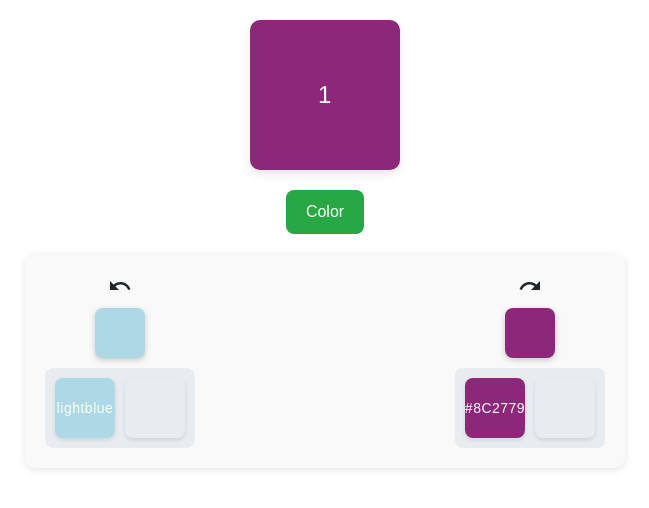
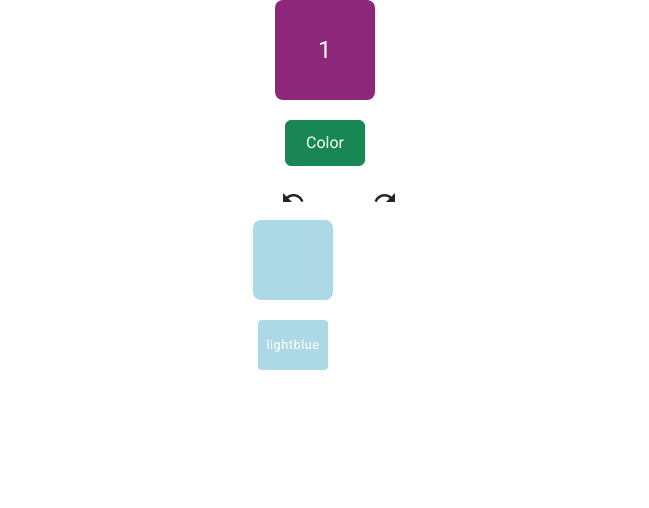
Before and after one commit to ElivertLalaj/dev-internship, an Angular app: page / in a window 1280 px wide. Both pictures are taken after a click on the button "Color". Shown: the top 508 px of the page, without its empty margins (315-964 px from the left). Built offline with nearby package versions, Linux system fonts and the light colour scheme.

Commit message:
Lista Undo & Redo

```diff
--- a/package.json
+++ b/package.json
@@ -12,7 +12,7 @@
   "private": true,
   "dependencies": {
     "@angular/animations": "^18.2.0",
-    "@angular/cdk": "^18.2.9",
+    "@angular/cdk": "^18.2.10",
     "@angular/common": "^18.2.0",
     "@angular/compiler": "^18.2.0",
     "@angular/core": "^18.2.0",
--- a/src/app/angular-material/angular-material.module.ts
+++ b/src/app/angular-material/angular-material.module.ts
@@ -16,11 +16,6 @@ import {MatTableModule} from '@angular/material/table';
     CdkDragHandle,
     MatSlideToggleModule,
     MatTableModule
-
-
-
-
-
   ],
   exports: [
     CommonModule,
--- a/src/app/app.component.css
+++ b/src/app/app.component.css
@@ -1,112 +1,65 @@
-/* General styles */
 .container {
     display: flex;
     flex-direction: column;
     align-items: center;
     gap: 20px;
-    padding: 20px;
-    font-family: 'Arial', sans-serif;
   }
 
   .square {
-    width: 150px;
-    height: 150px;
-    border-radius: 10px;
+    width: 100px;
+    height: 100px;
     display: flex;
     justify-content: center;
     align-items: center;
-    font-size: 24px;
-    color: #fff;
-    box-shadow: 0 4px 10px rgba(0, 0, 0, 0.1);
-    cursor: move;
-    transition: all 0.3s ease-in-out;
-  }
-
-  .square:hover {
-    transform: scale(1.05);
+    font-size: 1.5em;
+    color: white;
+    border-radius: 8px;
   }
 
   .btn {
     padding: 10px 20px;
-    font-size: 16px;
-    border-radius: 8px;
-    cursor: pointer;
-    transition: background-color 0.3s ease;
-  }
-
-  .btn-success {
-    background-color: #28a745;
-    color: white;
-    border: none;
-  }
-
-  .btn-success:hover {
-    background-color: #218838;
+    font-size: 1em;
   }
 
   .material {
     display: flex;
-    justify-content: space-between;
-    width: 100%;
-    max-width: 600px;
-    padding: 20px;
-    background-color: #f9f9f9;
-    border-radius: 10px;
-    box-shadow: 0 2px 8px rgba(0, 0, 0, 0.1);
+    gap: 40px;
   }
 
   .material-section {
     display: flex;
     flex-direction: column;
     align-items: center;
-    gap: 10px;
   }
 
   .icon {
     font-size: 24px;
     cursor: pointer;
-    transition: color 0.2s ease;
+    margin-bottom: 10px;
   }
 
-  .icon:hover {
-    color: #007bff;
-  }
-
-  .square-small {
-    width: 50px;
-    height: 50px;
+  .large-square {
+    width: 80px;
+    height: 80px;
     border-radius: 8px;
-    cursor: move;
+    margin-bottom: 10px;
   }
 
   .example-list {
     display: flex;
     flex-wrap: wrap;
-    gap: 10px;
-    padding: 10px;
-    background-color: #e9ecef;
-    border-radius: 8px;
+    gap: 5px;
+    max-width: 200px;
+    margin-top: 10px;
   }
 
   .example-box {
-    width: 60px;
-    height: 60px;
+    width: 70px;
+    height: 50px;
     display: flex;
     justify-content: center;
     align-items: center;
     color: white;
-    font-size: 14px;
-    border-radius: 8px;
-    box-shadow: 0 2px 4px rgba(0, 0, 0, 0.1);
-    cursor: move;
-    transition: transform 0.2s ease;
+    font-size: 0.8em;
+    border-radius: 4px;
   }
-
-  .example-box:hover {
-    transform: translateY(-3px);
-  }
-
-  .undo_square,
-  .redo_square {
-    box-shadow: 0 2px 6px rgba(0, 0, 0, 0.2);
-  }
--- a/src/app/app.component.html
+++ b/src/app/app.component.html
@@ -1,35 +1,29 @@
-<router-outlet>
-
 <div class="container">
-    <!-- Square that changes color -->
   <div class="square" [style.backgroundColor]="squareColor" cdkDrag>
     <span>{{ clickCount }}</span>
   </div>
 
-    <!-- Button to change the square color -->
   <button class="btn btn-success" (click)="ClickChangeColor()">Color</button>
 
-    <!-- Undo and Redo panel -->
   <div class="material">
     <div class="material-section">
-        <!-- Undo section -->
       <i class="material-icons icon" (click)="onUndoClick()">undo</i>
-        <div class="undo_square square-small" cdkDrag [style.backgroundColor]="undocolor[0]"></div>
-        <div cdkDropList class="example-list" (cdkDropListDropped)="drop($event)">
-          <div class="example-box" *ngFor="let item of undoColorDragDrop" cdkDrag [style.backgroundColor]="item">{{ item }}</div>
+
+      <div class="large-square" *ngIf="lastUndoColor" [style.backgroundColor]="lastUndoColor"></div>
+
+      <div cdkDropList class="example-list">
+        <div class="example-box" *ngFor="let item of undocolor" cdkDrag [style.backgroundColor]="item">{{ item }}</div>
       </div>
     </div>
 
     <div class="material-section">
-        <!-- Redo section -->
       <i class="material-icons icon" (click)="onRedoClick()">redo</i>
-        <div class="redo_square square-small" cdkDrag [style.backgroundColor]="redocolor[0]"></div>
-        <div cdkDropList class="example-list" (cdkDropListDropped)="drop($event)">
-          <div class="example-box" *ngFor="let item of redoColorDragDrop" cdkDrag [style.backgroundColor]="item">{{ item }}</div>
+
+      <div class="large-square" *ngIf="lastRedoColor" [style.backgroundColor]="lastRedoColor"></div>
+
+      <div cdkDropList class="example-list">
+        <div class="example-box" *ngFor="let item of redocolor" cdkDrag [style.backgroundColor]="item">{{ item }}</div>
       </div>
     </div>
   </div>
 </div>
-
-
-  <router-outlet />
--- a/src/app/app.component.ts
+++ b/src/app/app.component.ts
@@ -1,90 +1,90 @@
-import { Component, EventEmitter } from '@angular/core';
+import { Component } from '@angular/core';
 import { RouterOutlet } from '@angular/router';
 import { AppModule } from './app.module';
 import { AngularMaterialModule } from './angular-material/angular-material.module';
-import { CdkDragDrop, DragDrop, moveItemInArray } from '@angular/cdk/drag-drop';
+import { CdkDragDrop, moveItemInArray } from '@angular/cdk/drag-drop';
 
 @Component({
   selector: 'app-root',
   standalone: true,
   imports: [RouterOutlet,
-    AppModule,
-    AngularMaterialModule
-  ],
+     AppModule,
+     AngularMaterialModule
+    ],
   templateUrl: './app.component.html',
-  styleUrl: './app.component.css'
+  styleUrls: ['./app.component.css']
 })
 export class AppComponent {
   title = 'Dev-intership';
-  squareColor: string = "lightblue"
-  clickCount: number = 0
-  undocolor: string[] = []
-  undoColorDragDrop1: string[] = []
-  undoColorDragDrop: string[] = []
-  maxUndoColor: number = 1
-  redocolor: string[] = []
-  redoColorDragDrop: string[] = []
-  colors: string[] = []
-
-
-  ClickChangeColor(): void {
-    this.clickCount++;
-    this.squareColor = this.RandomColor()
-    console.log(this.squareColor)
-  }
+  squareColor: string = 'lightblue';
+  clickCount: number = 0;
+  undocolor: string[] = [];
+  redocolor: string[] = [];
+  lastUndoColor: string | null = null;
+  lastRedoColor: string | null = null;
 
 
   drop(event: CdkDragDrop<string[]>) {
-    moveItemInArray(this.colors, event.previousIndex, event.currentIndex);
+    if (event.container.id === 'undoList') {
+      moveItemInArray(this.undocolor, event.previousIndex, event.currentIndex);
+    } else if (event.container.id === 'redoList') {
+      moveItemInArray(this.redocolor, event.previousIndex, event.currentIndex);
+    }
+  }
+
+  ClickChangeColor(): void {
+
+    this.clickCount++;
+    let newColor = this.RandomColor();
+
+    if (this.squareColor) {
+      this.undocolor.push(this.squareColor);
+      this.lastUndoColor = this.squareColor;
+    }
+
+    this.squareColor = newColor;
+
+    this.redocolor = [];
+    this.lastRedoColor = null;
 
   }
 
+  RandomColor(): string {
+    let color: string;
 
-  RandomColor() {
+    color = '#';
     let letters = '0123456789ABCDEF';
-    let color = '#';
 
     for (let i = 0; i < 6; i++) {
-      color += letters[Math.floor(Math.random() * 16)]
-    }
-    if (this.undocolor.length >= this.maxUndoColor) {
-      this.undocolor.shift();
-      this.redocolor.shift()
-
+      color += letters[Math.floor(Math.random() * 16)];
     }
 
-    if (this.squareColor) {
-      this.undocolor.push(this.squareColor);
-      this.redocolor.push(color)
-      this.colors.push(color)
-    }
-
-    for(let i = 0 ; i <= this.undocolor.length ; i++){
-      let undo = this.undocolor[i]
-      this.undoColorDragDrop1.push(undo);
-
-    }
-    this.undoColorDragDrop = this.undoColorDragDrop1
-
-
-
-    for(let i = 0 ; i <= this.redocolor.length ; i++){
-      let redo = this.redocolor[i]
-      this.redoColorDragDrop.push(redo);
-    }
-
-
-
-    console.log(this.undocolor)
-    return color
+    return color;
   }
 
 
   onUndoClick() {
-    this.squareColor = this.undocolor[0]
+    if (this.undocolor.length > 0) {
+      const lastUndoColor = this.undocolor.pop() || 'lightblue';
+      if (this.squareColor) {
+        this.redocolor.push(this.squareColor);
+        this.lastRedoColor = this.squareColor;
+      }
+      this.squareColor = lastUndoColor;
+      this.lastUndoColor = this.undocolor[this.undocolor.length - 1] || null;
+
+    }
   }
 
   onRedoClick() {
-    this.squareColor = this.redocolor[0]
+    if (this.redocolor.length > 0) {
+      const lastRedoColor = this.redocolor.pop() || 'lightblue';
+      if (this.squareColor) {
+        this.undocolor.push(this.squareColor);
+        this.lastUndoColor = this.squareColor;
+      }
+      this.squareColor = lastRedoColor;
+      this.lastRedoColor = this.redocolor[this.redocolor.length - 1] || null;
+    }
   }
 }
```
Also changed, not shown: 1 other file (tests, documents, lock files or other folders). Lines whose indentation alone changed are shown as unchanged.
